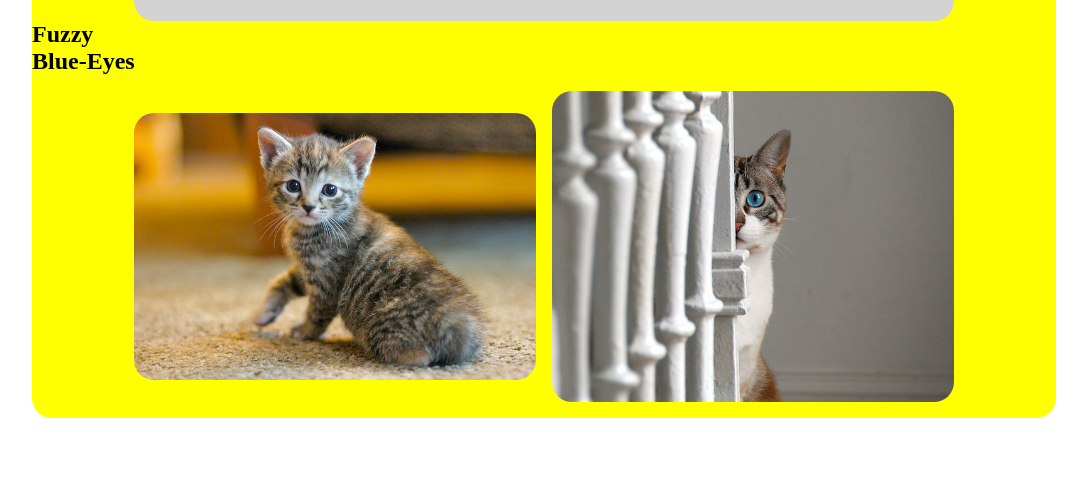
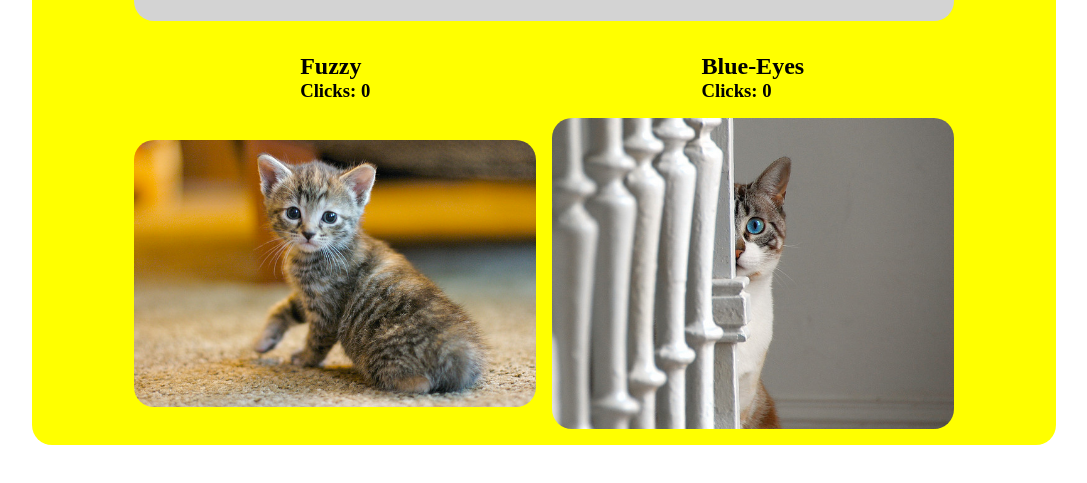
Before and after one commit to DavidHoffman80/CatClicker, a website: page Source/index.html in a window 1280 px wide. Shown: the part 183-666 px from the top of the page, without its empty margins (96-1183 px from the left). Drawn offline with nearby package versions, Linux system fonts and the light colour scheme; files that its build step writes are made by us from their sources.

Commit message:
All styling finished, programatically added the name of each cat to the DOM along with all the js needed to track the clicks of each picture and display the number to the DOM

```diff
--- a/Source/js/js.js
+++ b/Source/js/js.js
@@ -19,10 +19,16 @@
   let catPicParent = document.querySelector('.cat-pic-cont');
 
   pics.forEach(function(ele, index) {
+    let catPicNameCont = document.createElement('div');
     let catPicName = document.createElement('h2');
     catPicName.classList.add(`${ele.name}-heading`);
     catPicName.textContent = ele.name;
-    catPicNameParent.appendChild(catPicName);
+    catPicNameCont.appendChild(catPicName);
+    let catClickTracker = document.createElement('h3');
+    catClickTracker.classList.add(`${ele.name}-click-tracker`);
+    catClickTracker.innerHTML = `Clicks: <span class="${ele.name}-click-count">0</span>`;
+    catPicNameCont.appendChild(catClickTracker);
+    catPicNameParent.appendChild(catPicNameCont);
 
     let newCatPic = document.createElement('img');
     newCatPic.src = ele.file;
@@ -30,15 +36,28 @@
     catPicParent.appendChild(newCatPic);
   });
 
-  // let catImg = document.querySelector('.cat-pic');
-  // let clicks = 0;
-  // catImg.addEventListener('click', function() {
-  //   clicks++;
-  //   clickTracker();
-  // }, true);
-  // function clickTracker() {
-  //   let clickDisp = document.querySelector('.click-tracker');
-  //   clickDisp.innerText = clicks;
-  // }
+  let catImg = document.querySelector('.cat-pic-cont');
+  let FuzzyClicks = 0;
+  let BlueEyesClicks = 0;
+
+  catImg.addEventListener('click', function() {
+    if(event.target.className === pics[0].name) {
+      FuzzyClicks++;
+      fuzzyClickTracker();
+    } else if(event.target.className === pics[1].name) {
+      BlueEyesClicks++;
+      blueEyesClickTracker();
+    }
+  });
+
+  function fuzzyClickTracker() {
+    let fuzzyClickDisp = document.querySelector('.Fuzzy-click-count');
+    fuzzyClickDisp.innerText = FuzzyClicks;
+  }
+
+  function blueEyesClickTracker() {
+    let BlueEyesClickDisp = document.querySelector('.Blue-Eyes-click-count');
+    BlueEyesClickDisp.innerText = BlueEyesClicks;
+  }
 
 })();
--- a/Source/sass/styles.scss
+++ b/Source/sass/styles.scss
@@ -43,6 +43,13 @@ body {
 }
 
 .click-info-cont {
+  width: 80%;
+  margin: 0 auto;
+  padding-top: 2rem;
+  display: grid;
+  grid-template-columns: repeat(2, 1fr);
+  grid-column-gap: 1rem;
+  justify-items: center;
 }
 
 .cat-pic-cont {
```
Also changed, not shown: dist/css/styles.css (deleted), dist/images/blueeyes.jpg (deleted), dist/images/kitty.jpg (deleted), dist/index.html (deleted), dist/js/main.js (deleted).
